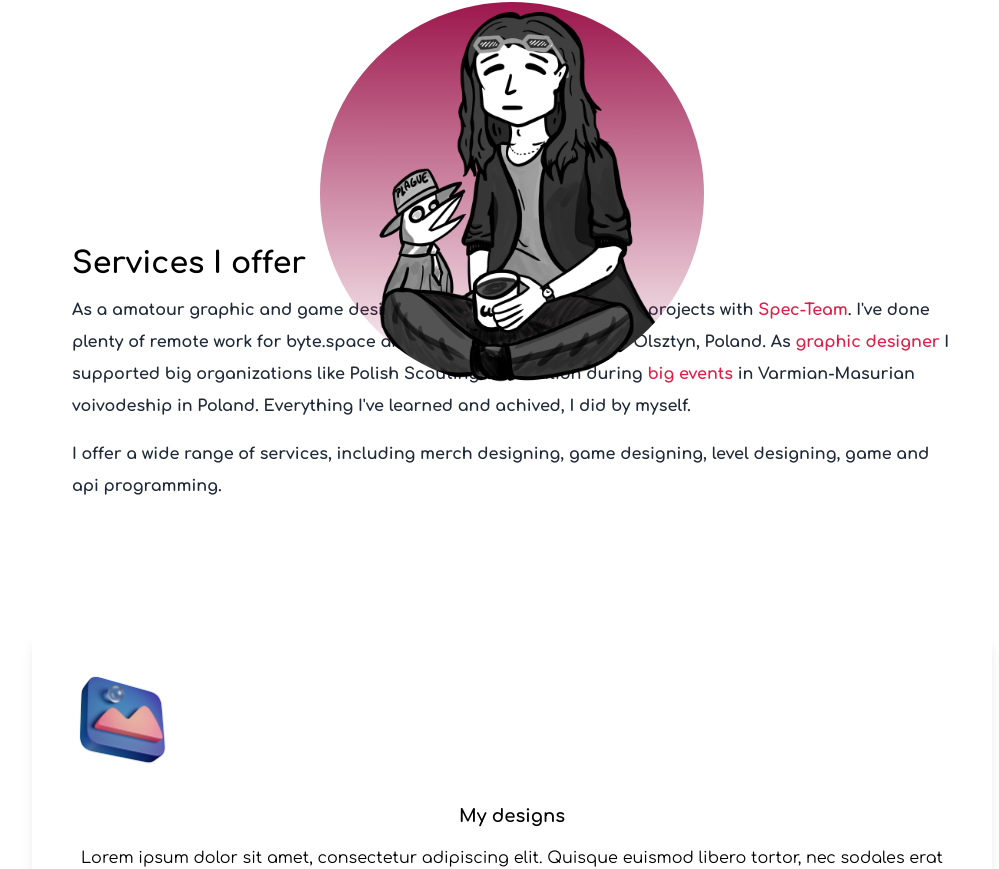
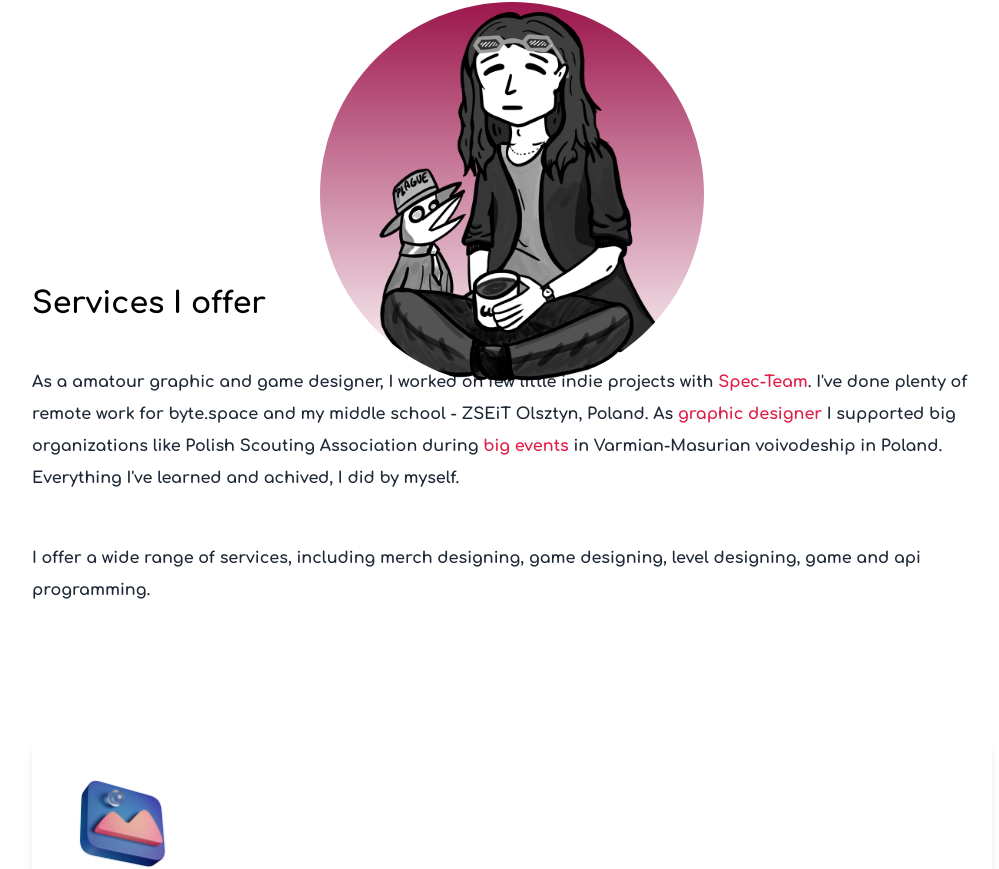
Before and after one commit to spec-reki/Portfolio-website, a Next.js app in the folder react-portfolio/: page / in a window 1280 px wide. Shown: the part 638-1507 px from the top of the page, without its empty margins (128-1127 px from the left). Built offline with nearby package versions, Linux system fonts and the light colour scheme.

Commit message:
Services adjustment

```diff
--- a/react-portfolio/pages/index.js
+++ b/react-portfolio/pages/index.js
@@ -61,10 +61,10 @@ export default function Home() {
           </div>
         </section>
 
-        <section  className=' font-comfortaa'>
-          <div className=' p-10 py-20'>
-            <h3 className=' text-3xl py-1 font-bold'>Services I offer</h3>
-            <p className=' text-md py-2 leading-8 text-gray-800 font-bold'>
+        <section  className=' font-comfortaa py-10'>
+          <div className=' p-25 py-20'>
+            <h3 className=' py-1 font-bold md: text-3xl'>Services I offer</h3>
+            <p className=' text-md py-10 leading-8 text-gray-800 font-bold '>
             As a amatour graphic and game designer,
             I worked on few little indie projects with <span className=' text-rose-600'>Spec-Team</span>.
             I've done plenty of remote work for byte.space and my middle school - ZSEiT Olsztyn, Poland.
@@ -72,7 +72,7 @@ export default function Home() {
             like Polish Scouting Association during <span className=' text-rose-600'>big events</span> in Varmian-Masurian voivodeship in Poland.
             Everything I've learned and achived, I did by myself.</p>
 
-            <p className=' text-md py-2 leading-8 text-gray-800 font-comfortaa font-bold' >
+            <p className=' text-md py-2 leading-8 text-gray-800 font-comfortaa font-bold ' >
             I offer a wide range of services, including merch designing,
             game designing, level designing, game and api programming.
             </p>
```
